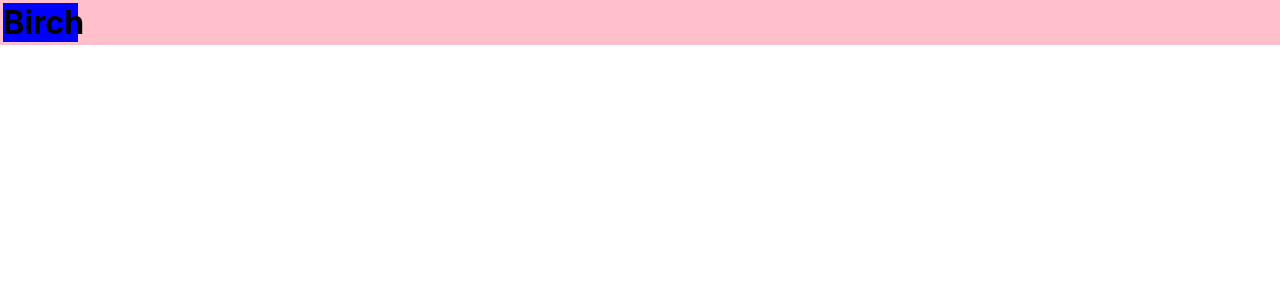
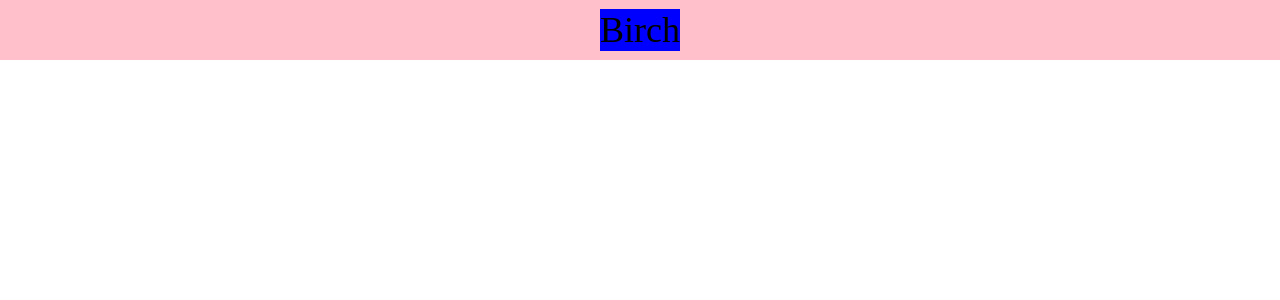
Before and after one commit to breadoliveoilsalt/birch-book-search, a React (Create React App) app: page / in a window 1280 px wide. Shown: the top 300 px of the page. Built offline with nearby package versions, Linux system fonts and the light colour scheme.

Commit message:
Add css for header. Play with Header component

```diff
--- a/src/App.js
+++ b/src/App.js
@@ -6,7 +6,7 @@ const App = () => {
 
   return (
     <div className="app-container">
-      <Header className="header" />
+      <Header />
     </div>
   )
 
--- a/src/components_presentational/header.js
+++ b/src/components_presentational/header.js
@@ -3,10 +3,8 @@ import React from 'react'
 const Header = () => {
 
   return (
-    <div>
-      <h1 className="header">
-        Birch
-      </h1>
+    <div className="header">
+      Birch
     </div>
   )
 
--- a/src/index.css
+++ b/src/index.css
@@ -1,10 +1,11 @@
 body {
   margin: 0;
-  font-family: -apple-system, BlinkMacSystemFont, "Segoe UI", "Roboto", "Oxygen",
-    "Ubuntu", "Cantarell", "Fira Sans", "Droid Sans", "Helvetica Neue",
+  font-family: -apple-system, BlinkMacSystemFont, "Courier New", "Segoe UI", "Roboto", "Oxygen",
+    "Ubuntu", "Cantarell", "Fira Sans", "Droid Sans", "Helvetica Neue"
     sans-serif;
   -webkit-font-smoothing: antialiased;
   -moz-osx-font-smoothing: grayscale;
+  font-size: 18px; /* this sets the ems */
 }
 
 code {
@@ -18,9 +19,12 @@ code {
   -webkit-flex-flow: row wrap;
   flex-flow: row wrap;
   background-color: pink;
+  font: Courier;
+  width: 100%;
 }
 
-.header{
-  margin: 4%;
+.header {
+  margin: .25em auto;
   background-color: blue;
+  font-size: 2em;
 }
```
